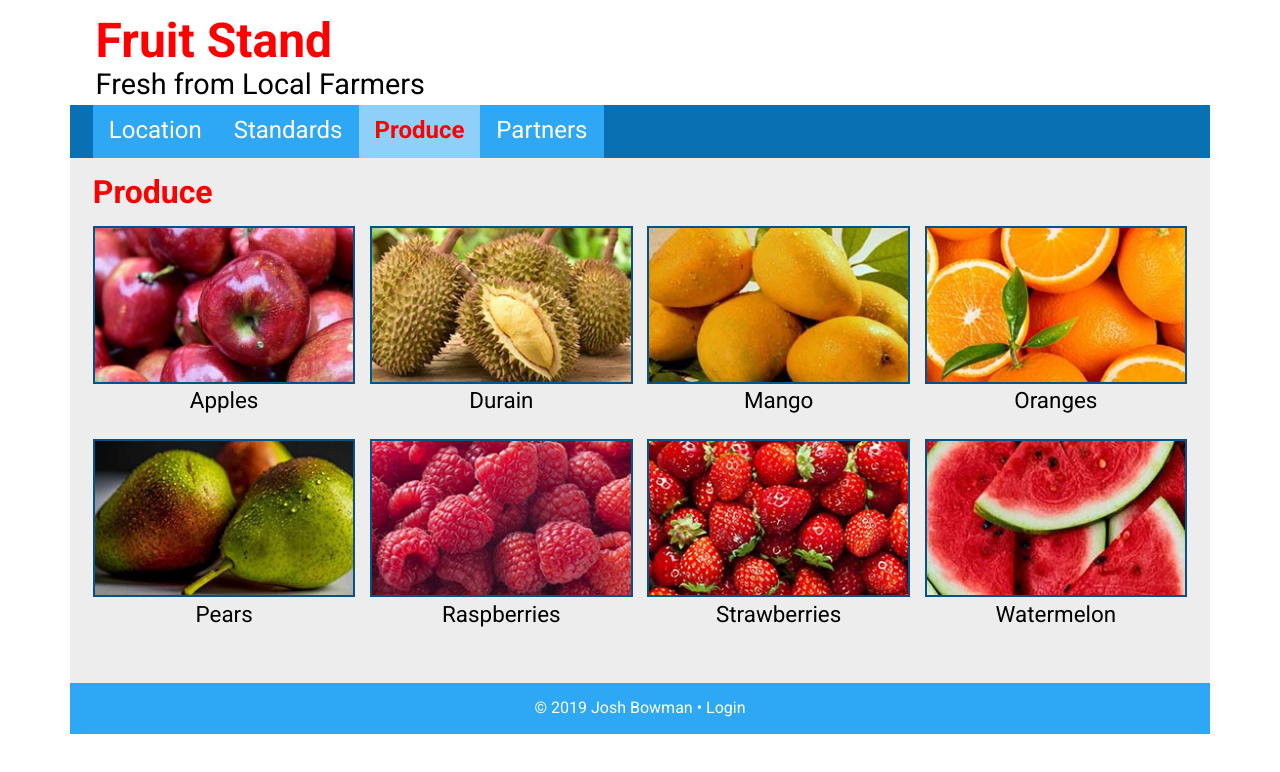
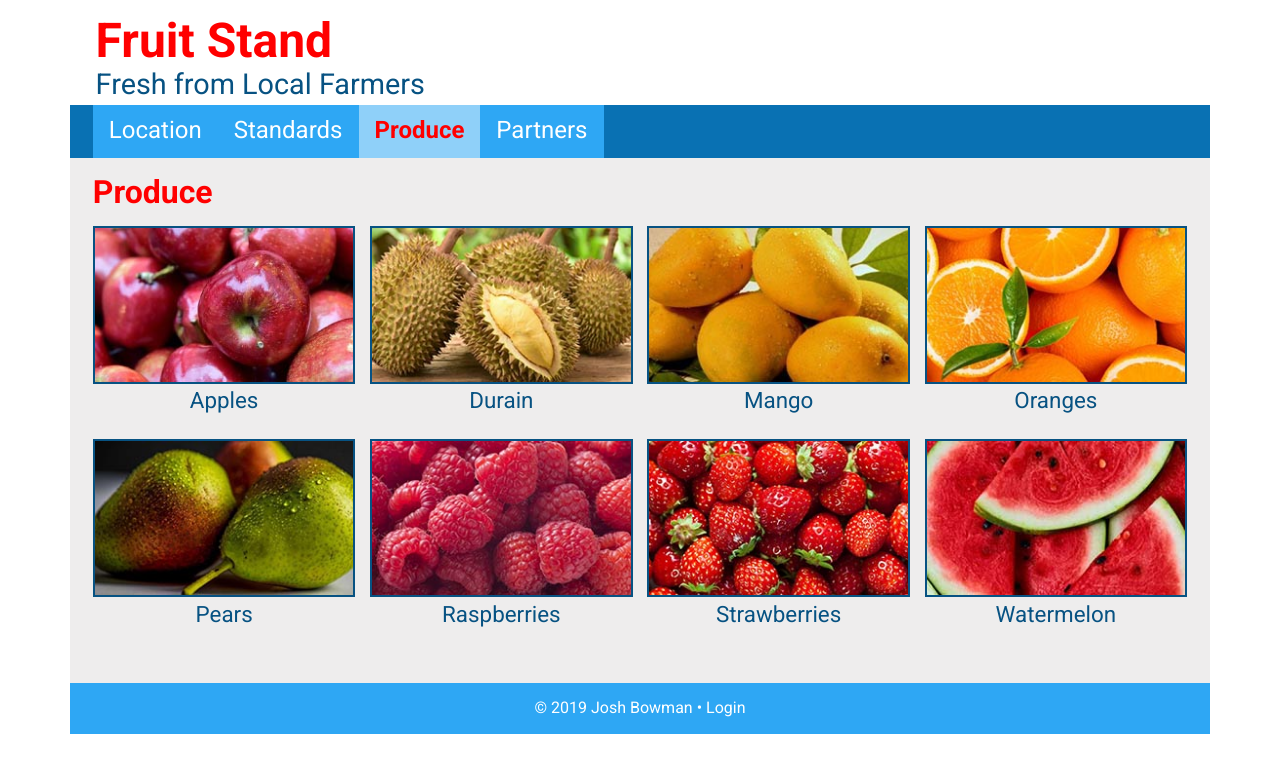
Before and after one commit to JBowman-2/Fruit-Stand, a plain HTML site: page index.html in a window 1280 px wide. Drawn offline with Linux system fonts and the light colour scheme.

Commit message:
fig caption font color

```diff
--- a/scss/_small.scss
+++ b/scss/_small.scss
@@ -31,6 +31,7 @@ header h2 {
     font-size: 1.8rem;
     margin: 0;
     display: block;
+    color: darken($subColor, 10%);
 
 }
 
@@ -111,6 +112,7 @@ div.fruitGallery figure img {
 figcaption{
     text-align: center;
     font-size: 1.4rem;
+    color: darken($subColor, 10%);
 }
 
 
```
Also changed, not shown: css/styles.css.
